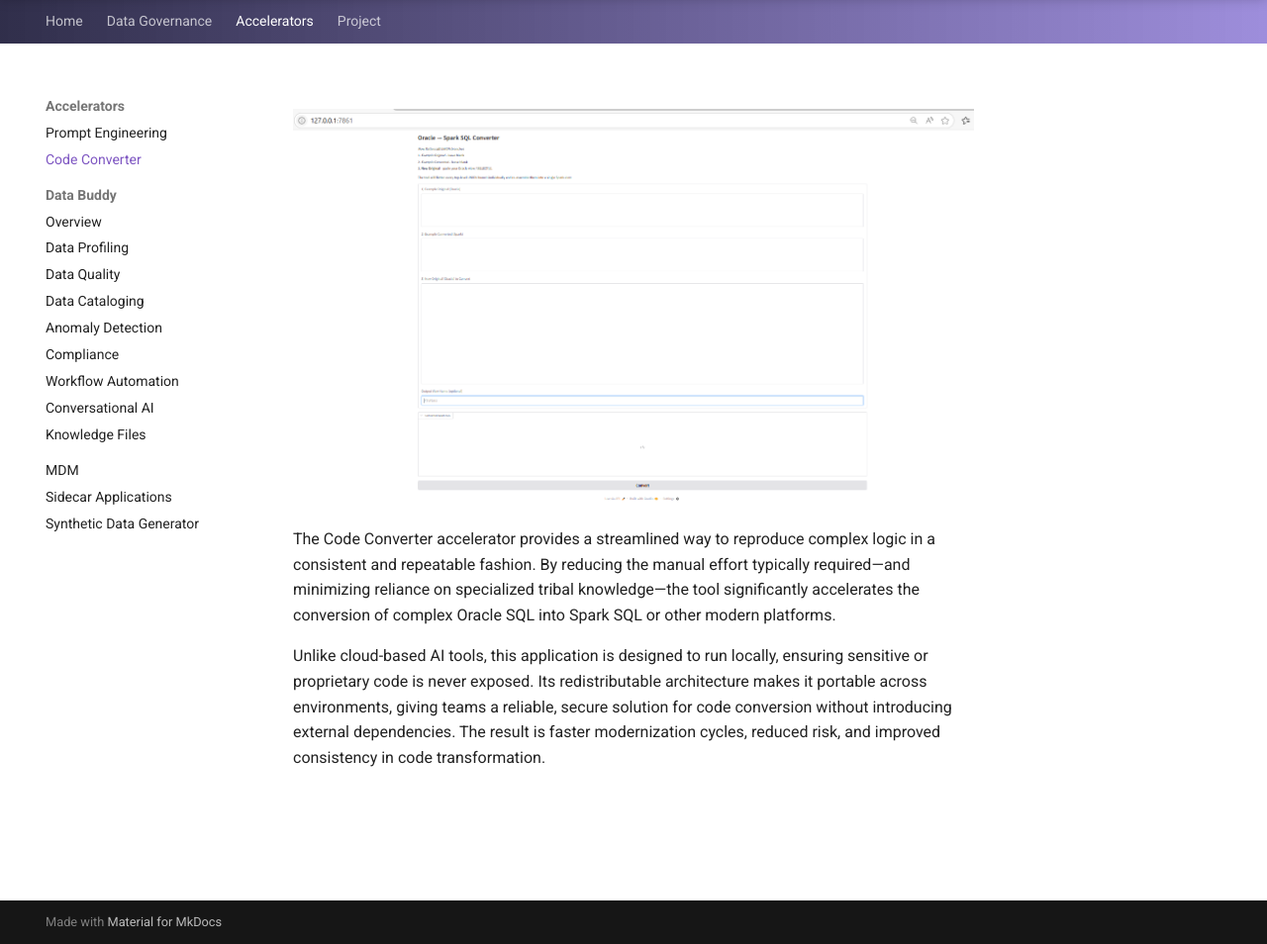
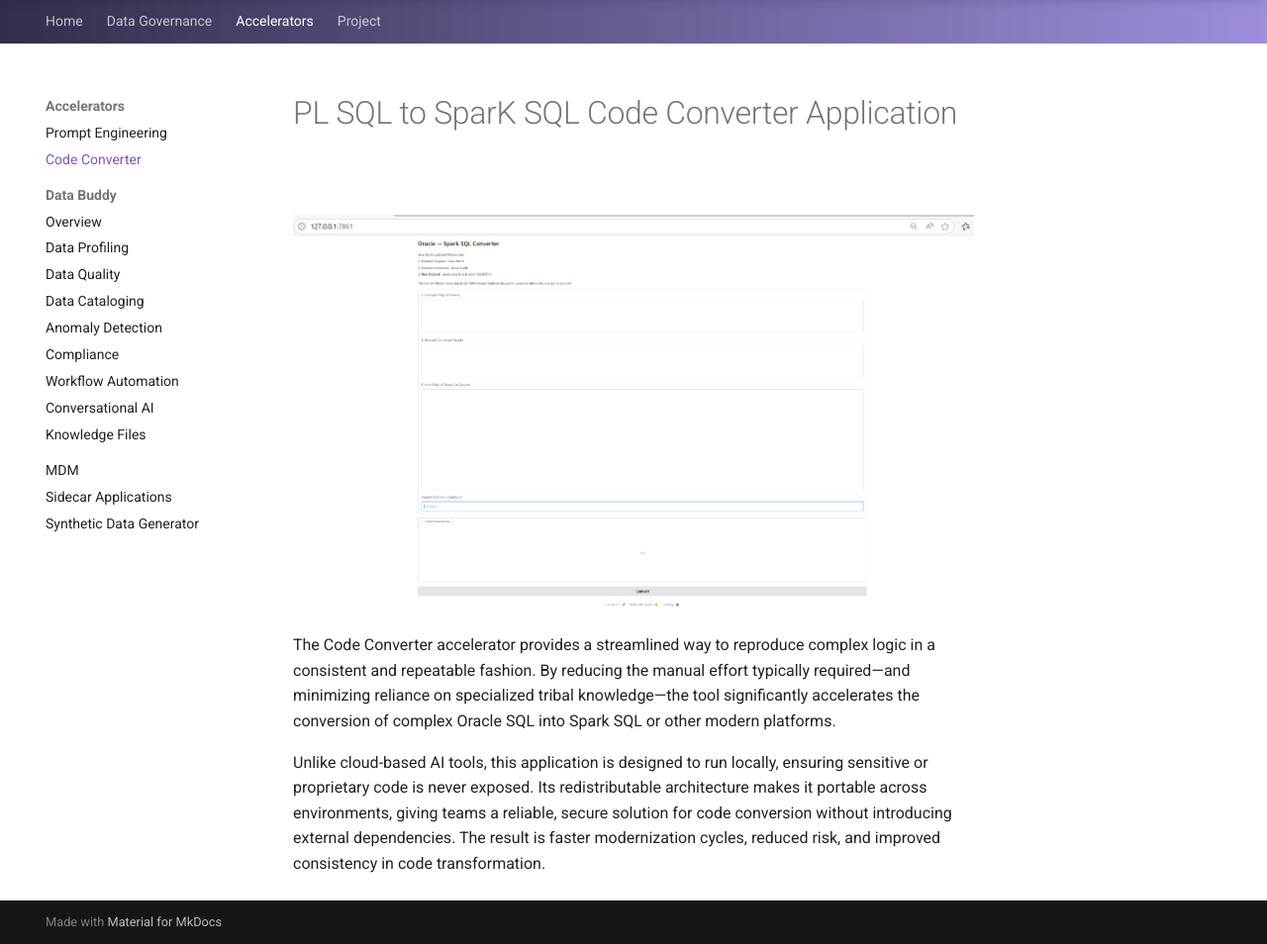
Before and after one commit to mokhayesh/aldin-accelerators, an MkDocs documentation site: the page built from docs/code-converter/index.md, in a window 1280 px wide and 1006 px high, cut to the strip 52-1006 px from the top of the window. Shown: the whole strip at 99% size. Built offline with MkDocs 1.6.1 and Material for MkDocs 9.7.7, drawn with Linux system fonts in a browser that asks for light colours; comment, search, counter and statistics services are not loaded.

Commit message:
mainbuttons

```diff
--- a/docs/code-converter/index.md
+++ b/docs/code-converter/index.md
@@ -1,4 +1,6 @@
 # Code Converter
+
+# PL SQL to SparK SQL Code Converter Application
 
 ![Code Converter Screenshot](../_assets/codeconverter-part1.png)
 
```
